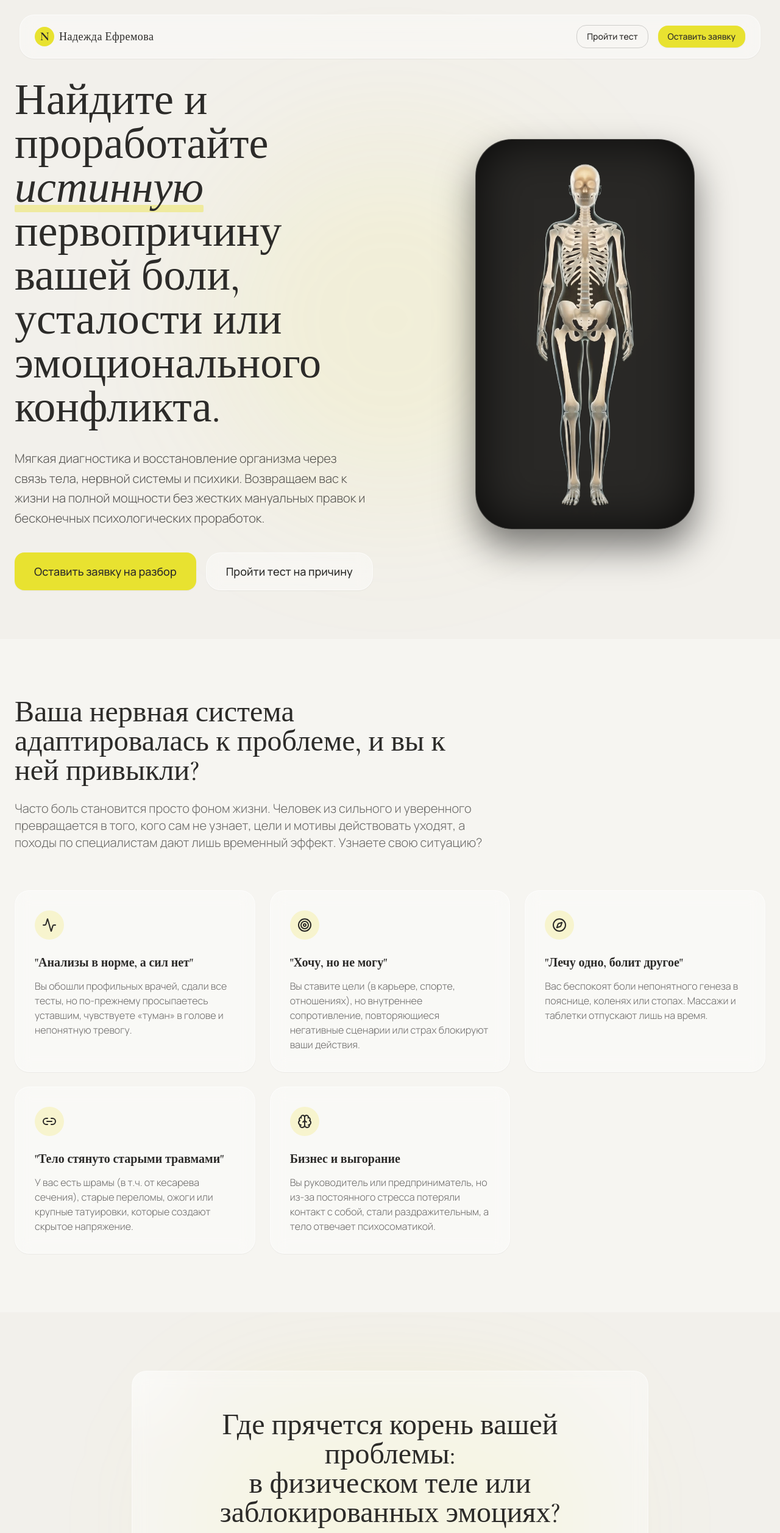
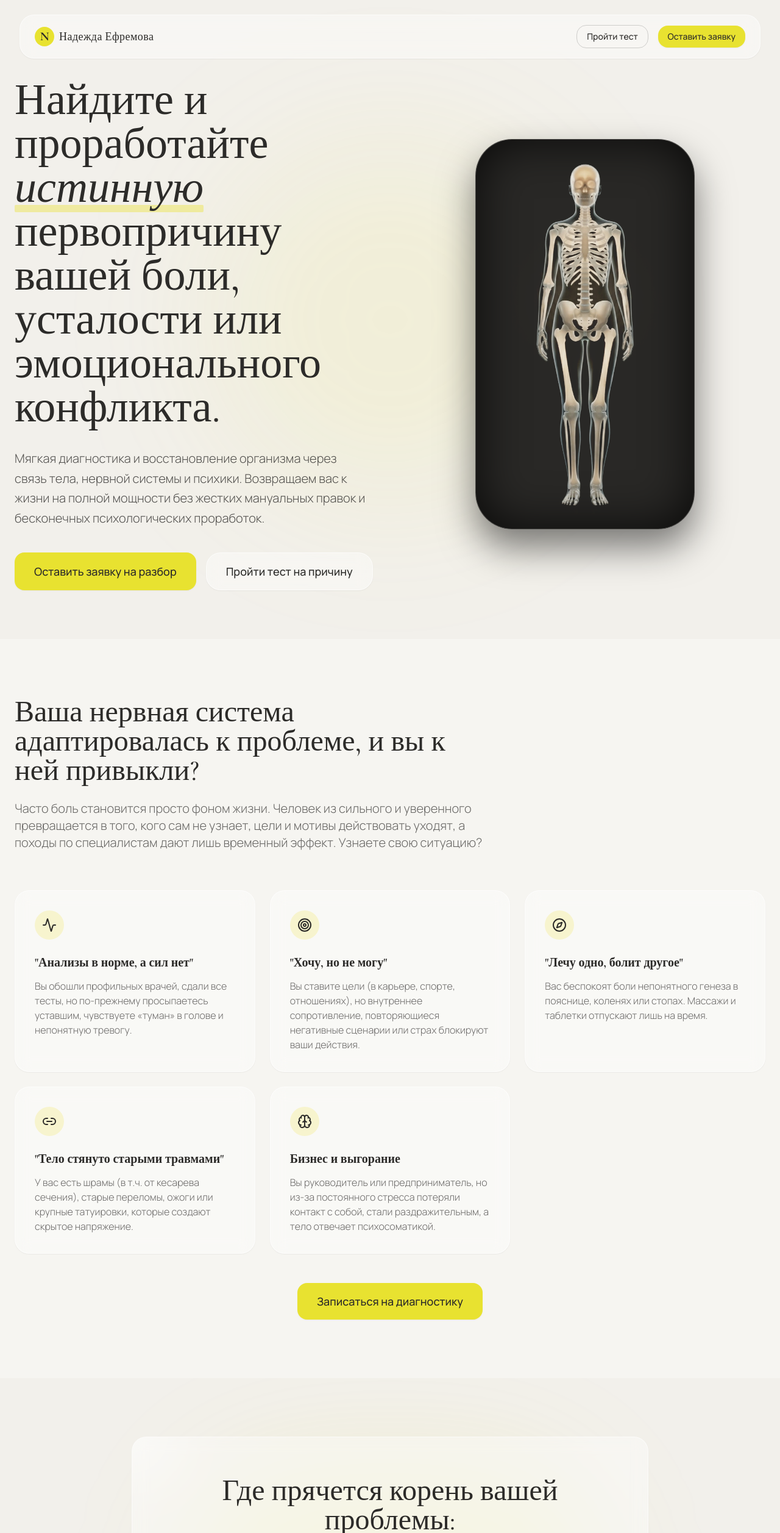
Before and after one commit to glebastashev/kinesio_site, a React (Vite) app: page / in a window 1280 px wide. Shown: the top 2514 px of the page at 61% size. Built offline with nearby package versions, Linux system fonts and the light colour scheme.

Commit message:
Add CTA buttons sitewide, show anatomy loop on mobile

```diff
--- a/src/App.tsx
+++ b/src/App.tsx
@@ -29,16 +29,16 @@ function App() {
       <div className="relative z-10">
         <Navbar onOpenQuiz={() => setIsQuizOpen(true)} onOpenContact={openContact} />
         <Hero onOpenQuiz={() => setIsQuizOpen(true)} onOpenContact={openContact} />
-        <ProblemScenarios />
+        <ProblemScenarios onOpenContact={openContact} />
         <QuizCallout onOpenQuiz={() => setIsQuizOpen(true)} />
         <Audience />
-        <Philosophy />
+        <Philosophy onOpenContact={openContact} />
         <Comparison />
-        <Methodology />
+        <Methodology onOpenContact={openContact} />
         <ServiceDetails />
         <Services onOpenContact={openContact} />
         <About />
-        <Cases />
+        <Cases onOpenContact={openContact} />
         <FAQ />
         <CTAForm />
       </div>
--- a/src/components/sections/Cases.tsx
+++ b/src/components/sections/Cases.tsx
@@ -2,6 +2,7 @@ import React from 'react';
 import { Card } from '../ui/Card';
 import { FadeIn } from '../ui/Animations';
 import { Quote } from 'lucide-react';
+import { Button } from '../ui/Button';
 
 const cases = [
   {
@@ -21,7 +22,7 @@ const cases = [
   }
 ];
 
-export const Cases = () => {
+export const Cases = ({ onOpenContact }: { onOpenContact: () => void }) => {
   return (
     <section className="py-24 relative overflow-hidden bg-white/40">
       <div className="max-w-7xl mx-auto px-6">
@@ -49,6 +50,11 @@ export const Cases = () => {
             </FadeIn>
           ))}
         </div>
+          <FadeIn delay={0.4} className="mt-12 text-center">
+            <Button size="lg" onClick={onOpenContact}>
+              Записаться на сеанс
+            </Button>
+          </FadeIn>
       </div>
     </section>
   );
--- a/src/components/sections/Hero.tsx
+++ b/src/components/sections/Hero.tsx
@@ -73,8 +73,8 @@ export const Hero = ({ onOpenQuiz, onOpenContact }: HeroProps) => {
           </FadeIn>
         </div>
 
-        {/* Right side - Looping GIF / Anatomy */}
-        <FadeIn delay={0.6} className="relative hidden lg:block">
+        {/* Looping anatomy animation */}
+        <FadeIn delay={0.6} className="relative flex justify-center lg:justify-end mt-8 lg:mt-0">
           <AnatomyLoop />
         </FadeIn>
 
--- a/src/components/sections/Methodology.tsx
+++ b/src/components/sections/Methodology.tsx
@@ -1,5 +1,6 @@
 import React from 'react';
 import { FadeIn } from '../ui/Animations';
+import { Button } from '../ui/Button';
 
 const steps = [
   {
@@ -16,7 +17,7 @@ const steps = [
   }
 ];
 
-  export const Methodology = () => {
+  export const Methodology = ({ onOpenContact }: { onOpenContact: () => void }) => {
   return (
     <section className="py-24 relative overflow-hidden bg-white/60">
       <div className="max-w-5xl mx-auto px-6">
@@ -72,6 +73,12 @@ const steps = [
           </div>
         </div>
         </div>
+
+        <FadeIn delay={0.4} className="mt-14 text-center">
+          <Button size="lg" onClick={onOpenContact}>
+            Записаться на первый сеанс
+          </Button>
+        </FadeIn>
       </div>
     </section>
   );
--- a/src/components/sections/Philosophy.tsx
+++ b/src/components/sections/Philosophy.tsx
@@ -1,7 +1,8 @@
 import React from 'react';
 import { FadeIn } from '../ui/Animations';
+import { Button } from '../ui/Button';
 
-export const Philosophy = () => {
+export const Philosophy = ({ onOpenContact }: { onOpenContact: () => void }) => {
   return (
     <section className="py-24 relative overflow-hidden bg-graphite text-white">
       {/* Subtle organic texture or glow */}
@@ -38,6 +39,11 @@ export const Philosophy = () => {
             <p className="font-medium text-white text-2xl mt-8">
               В рамках метода НИПК мы ищем первопричину, убираем привычки, то есть рефлекторные процессы, в которых живет человек, через комплексную работу для его здоровья, физической активности и благополучия.
             </p>
+            <div className="mt-10">
+              <Button size="lg" className="bg-accent-yellow text-graphite hover:bg-accent-yellow/90" onClick={onOpenContact}>
+                Записаться на сеанс
+              </Button>
+            </div>
           </FadeIn>
         </div>
       </div>
--- a/src/components/sections/ProblemScenarios.tsx
+++ b/src/components/sections/ProblemScenarios.tsx
@@ -1,6 +1,7 @@
 import React from 'react';
 import { Card } from '../ui/Card';
 import { FadeIn } from '../ui/Animations';
+import { Button } from '../ui/Button';
 import { Activity, Brain, Compass, Link2, Target } from 'lucide-react';
 
 const scenarios = [
@@ -31,7 +32,7 @@ const scenarios = [
   }
 ];
 
-export const ProblemScenarios = () => {
+export const ProblemScenarios = ({ onOpenContact }: { onOpenContact: () => void }) => {
   return (
     <section className="py-24 relative overflow-hidden bg-white/30">
       <div className="max-w-7xl mx-auto px-6 relative z-10">
@@ -62,6 +63,12 @@ export const ProblemScenarios = () => {
             </FadeIn>
           ))}
           </div>
+
+          <FadeIn delay={0.5} className="mt-12 text-center">
+            <Button size="lg" onClick={onOpenContact}>
+              Записаться на диагностику
+            </Button>
+          </FadeIn>
         </div>
       </div>
     </section>
```
